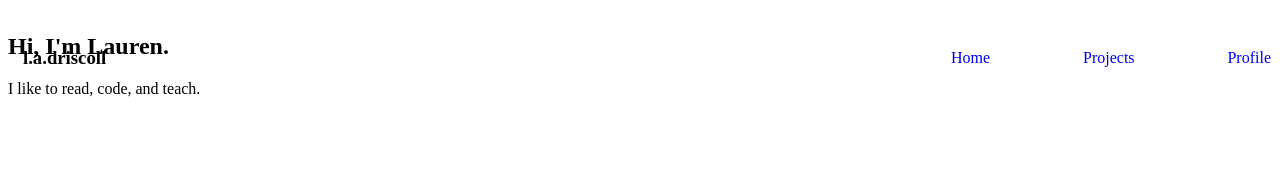
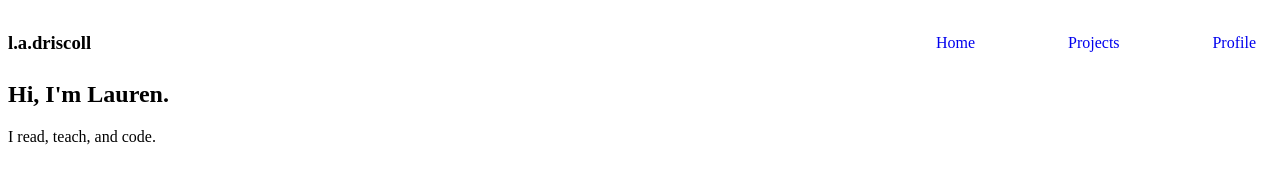
Before and after one commit to eparkington/eparkington.github.io, a plain HTML site: page index.html in a window 1280 px wide. Drawn offline with Linux system fonts and the light colour scheme.

Commit message:
style sheet update

```diff
--- a/index.html
+++ b/index.html
@@ -17,13 +17,13 @@
   <ul>
     <li><a href="#welcome-section">Home</a></li>
     <li><a href="#projects">Projects</a></li>
-    <li><a href="https://codepen.io/ladriscoll" id="profile-link" target="_blank">Profile</a></li>
+    <li><a href="index.html" id="profile-link" target="_blank">Profile</a></li>
   </ul>
 </nav>
 <main>
   <section id="welcome-section">
     <h1>Hi, I'm Lauren.</h1>
-    <p>I like to read, code, and teach.</p>
+    <p>I read, teach, and code.</p>
   </section>
 </main>
 </body>
--- a/style.css
+++ b/style.css
@@ -15,7 +15,7 @@ a {
   z-index: 50;
   display: flex;
   justify-content: space-between;
-  padding:15px;
+
 
 }
 
@@ -34,11 +34,11 @@ a {
 }
 
 main {
-
+ grid-row: 2;
 }
 
 #welcome-section {
-  height: 100vh;
+
 }
 
 @media (max-width: 40rem) {
```
